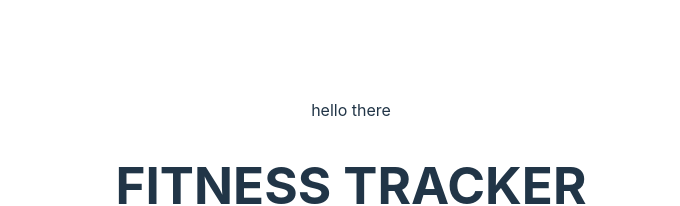
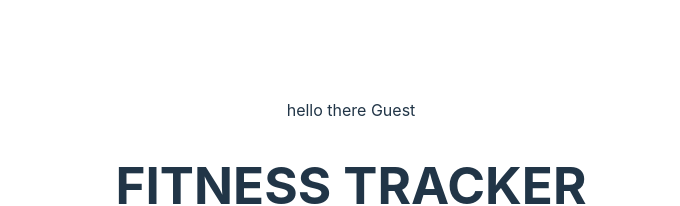
Before and after one commit to choilin310/fitness-tracker-starter, a React (Vite) app in the folder client/: page /login in a window 1280 px wide. Shown: the top 206 px of the page, without its empty margins (289-969 px from the left). Built offline with nearby package versions, Linux system fonts and the light colour scheme; no server answers.

Commit message:
fixed auth again

```diff
--- a/client/src/App.jsx
+++ b/client/src/App.jsx
@@ -37,7 +37,7 @@ function App() {
 
     return(
       <div>
-      <p>hello there </p>
+      <p>hello there {user.username}</p>
     <p>{healthMessage}</p>
       <div className="headingContainer">
         <h1>FITNESS TRACKER</h1>
--- a/client/src/Auth/AuthProvider.jsx
+++ b/client/src/Auth/AuthProvider.jsx
@@ -1,3 +1,6 @@
+/* eslint-disable react-hooks/exhaustive-deps */
+/* eslint-disable no-unused-vars */
+/* eslint-disable react/prop-types */
 import { createContext, useState, useEffect } from "react";
 import { fetchMyData } from "../api/user";
 
--- a/client/src/api/user.js
+++ b/client/src/api/user.js
@@ -41,7 +41,7 @@ export async function loginUser(username, password) {
 }
 
 export async function fetchMyData() {
-  const response = await fetch("${TRACKER_URL}auth/me");
+  const response = await fetch(`${TRACKER_URL}auth/me`);
   const { success, message, user } = await response.json();
   if (!success) {
     throw {
```
